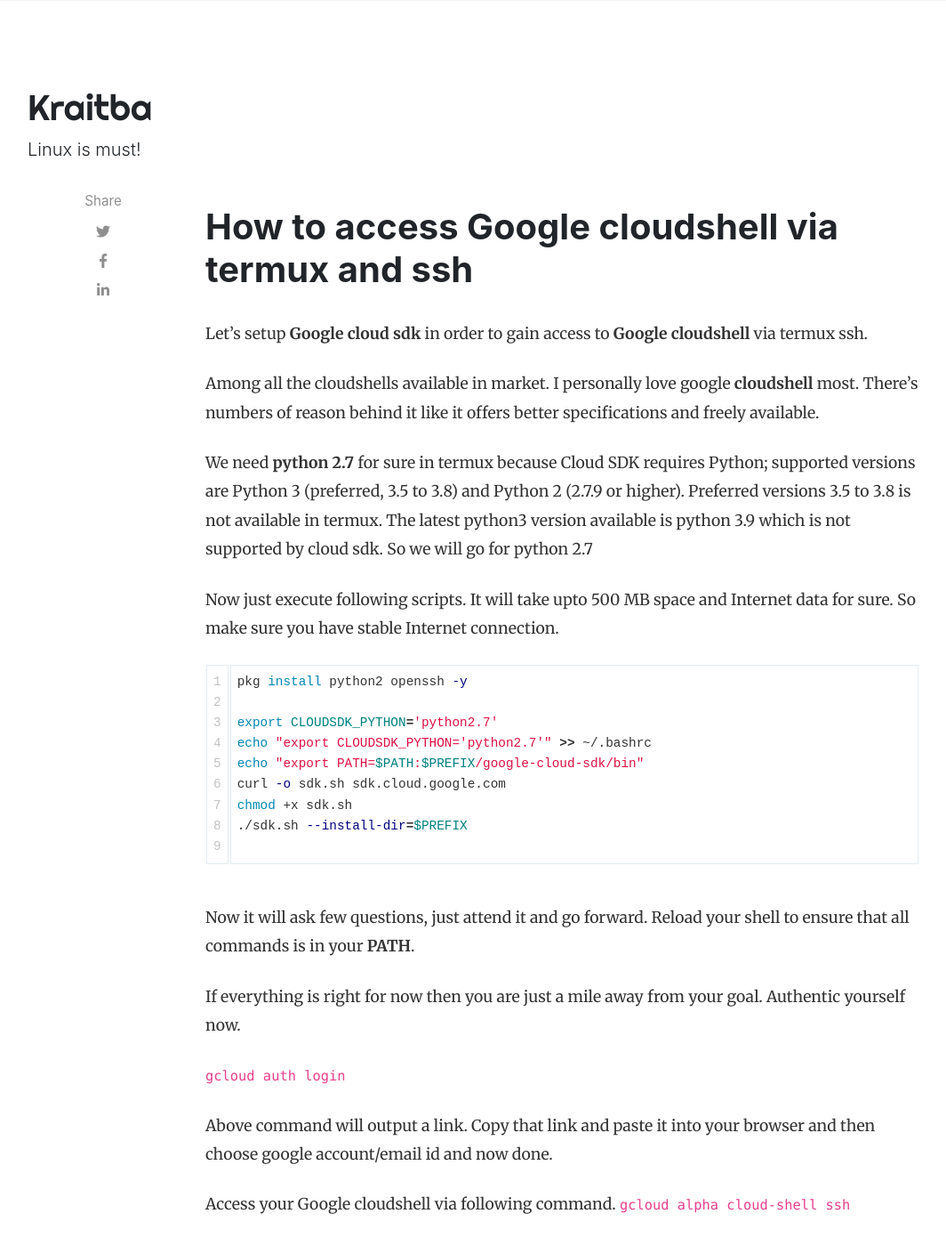
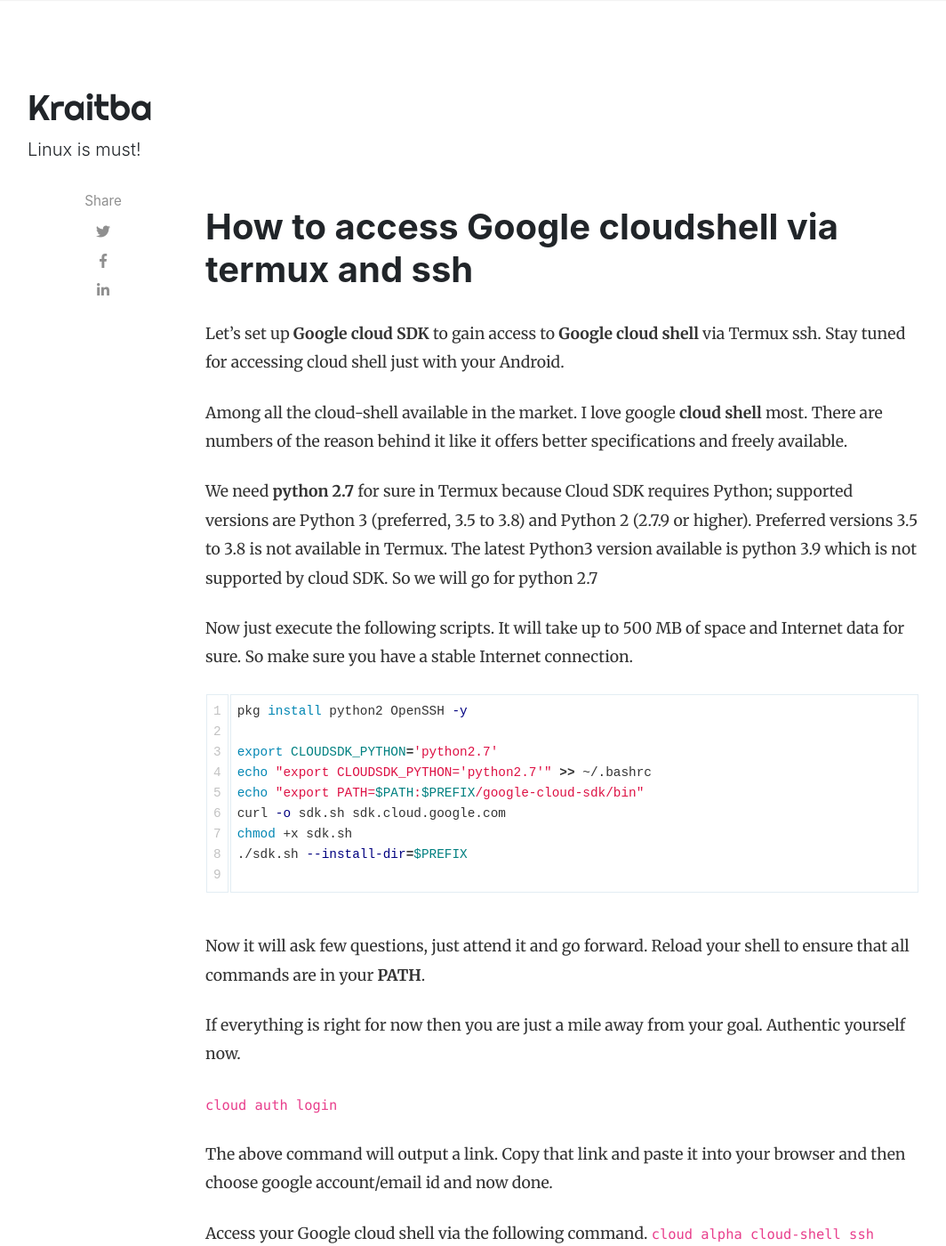
Before and after one commit to Kraitba/kraitba.github.io, a Jekyll site: the page built from _posts/2021-04-22-google-cloud-sdk-termux.md, in a window 1280 px wide and 1400 px high. Shown: the whole window at 89% size, without its empty margins (54-1118 px from the left). Built offline with Jekyll 4.4.1, drawn with Linux system fonts in a browser that asks for light colours; nearby versions of some CDN libraries; comment, search, counter and statistics services are not loaded.

Commit message:
Grammar correction cloudshell blog

````diff
--- a/_posts/2021-04-22-google-cloud-sdk-termux.md
+++ b/_posts/2021-04-22-google-cloud-sdk-termux.md
@@ -7,17 +7,16 @@
 comments: false
 ---
 
-Let's setup **Google cloud sdk** in order to gain access to **Google cloudshell** via termux ssh.
+Let's set up **Google cloud SDK** to gain access to **Google cloud shell** via Termux ssh. Stay tuned for accessing cloud shell just with your Android.
 
-Among all the cloudshells available in market. I personally love google **cloudshell** most. There's numbers of reason behind it like it offers better specifications and freely available.
+Among all the cloud-shell available in the market. I love google **cloud shell** most. There are numbers of the reason behind it like it offers better specifications and freely available.
 
-We need **python 2.7** for sure in termux because Cloud SDK requires Python; supported versions are Python 3 (preferred, 3.5 to 3.8) and Python 2 (2.7.9 or higher).
-Preferred versions 3.5 to 3.8 is not available in termux. The latest python3 version available is python 3.9 which is not supported by cloud sdk. So we will go for python 2.7
+We need **python 2.7** for sure in Termux because Cloud SDK requires Python; supported versions are Python 3 (preferred, 3.5 to 3.8) and Python 2 (2.7.9 or higher).
+Preferred versions 3.5 to 3.8 is not available in Termux. The latest Python3 version available is python 3.9 which is not supported by cloud SDK. So we will go for python 2.7
 
-Now just execute following scripts. It will take upto 500 MB space and Internet data for sure. So make sure you have stable Internet connection.
-
+Now just execute the following scripts. It will take up to 500 MB of space and Internet data for sure. So make sure you have a stable Internet connection.
 ```bash
-pkg install python2 openssh -y
+pkg install python2 OpenSSH -y
 
 export CLOUDSDK_PYTHON='python2.7'
 echo "export CLOUDSDK_PYTHON='python2.7'" >> ~/.bashrc
@@ -27,15 +26,15 @@
 ./sdk.sh --install-dir=$PREFIX
 
 ```
-Now it will ask few questions, just attend it and go forward. Reload your shell to ensure that all commands is in your **PATH**.
+Now it will ask few questions, just attend it and go forward. Reload your shell to ensure that all commands are in your **PATH**.
 
 If everything is right for now then you are just a mile away from your goal. Authentic yourself now.
 
-`gcloud auth login`
+`cloud auth login`
 
-Above command will output a link. Copy that link and paste it into your browser and then choose google account/email id and now  done.
+The above command will output a link. Copy that link and paste it into your browser and then choose google account/email id and now done.
 
-Access your Google cloudshell via following command.
-`gcloud alpha cloud-shell ssh`
+Access your Google cloud shell via the following command.
+`cloud alpha cloud-shell ssh`
 
 Best of luck 👍
````
